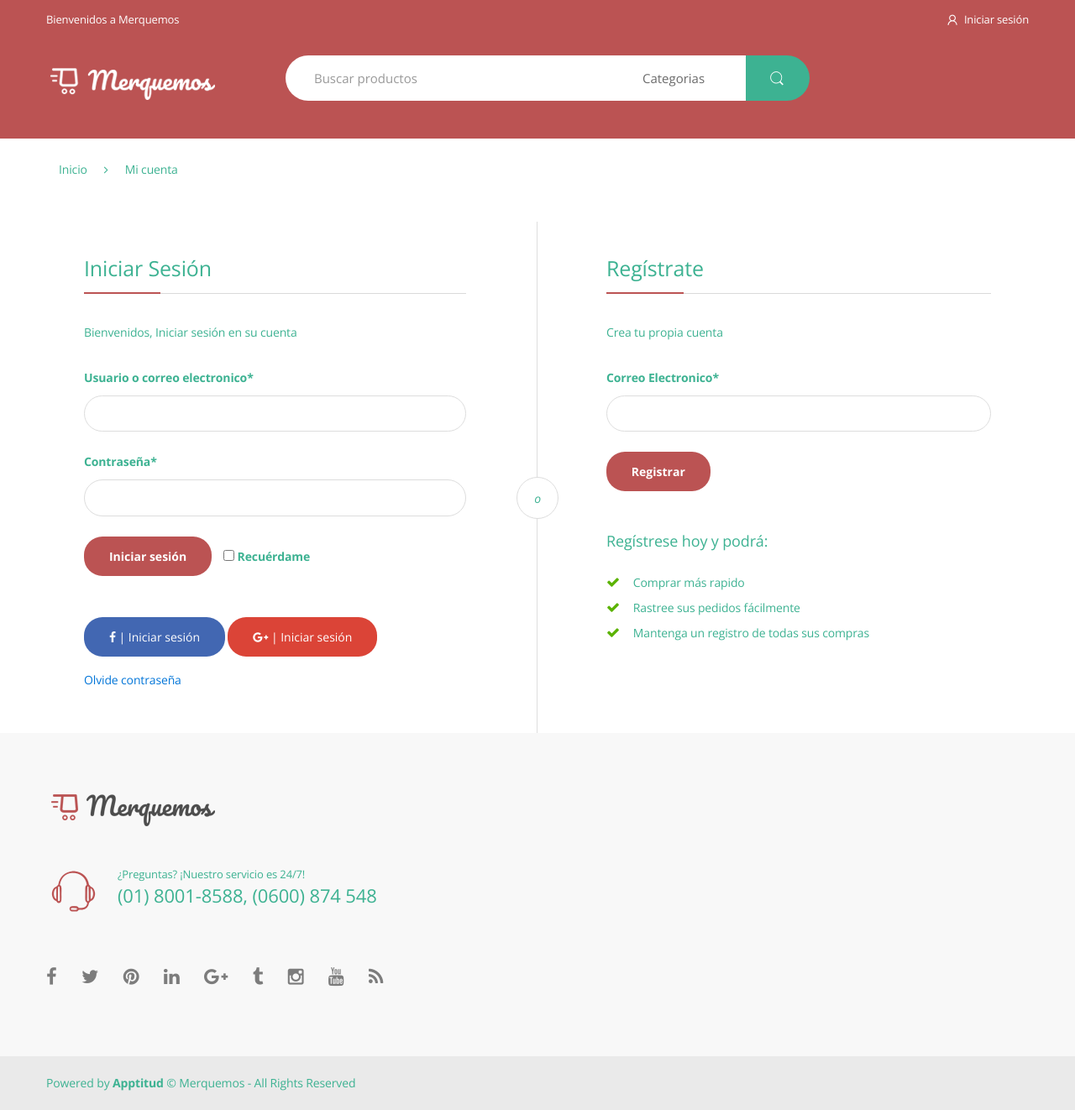
After one commit to dmontoya1/merquemos, a Django app: template merquemos/webclient/templates/auth/auth.html in a window 1280 px wide. The commit adds this page. Shown: the whole page at 84% size. Run offline with Django 3.2, Linux system fonts and the light colour scheme; the template is opened without the code that fills it, so the values that code supplies are empty; parts of the project's set-up code (start-up, migrations or seed data) failed here and were passed over; some libraries are stand-ins or nearby versions.

Commit message:
Add weblcient auth include

```diff
--- a/merquemos/merquemos/settings.py
+++ b/merquemos/merquemos/settings.py
@@ -26,7 +26,8 @@ DJANGO_APPS = [
     'django.contrib.sessions',
     'django.contrib.messages',
     'django.contrib.staticfiles',
-    'django.contrib.sites'
+    'django.contrib.sites',
+    'django.contrib.humanize'
 ]
 
 THIRD_PARTY_APPS = [
--- a/merquemos/merquemos/templates/webclient/base.html
+++ b/merquemos/merquemos/templates/webclient/base.html
@@ -38,7 +38,7 @@
                             {% if request.user.is_authenticated %}
                                 <li class="menu-item animate-dropdown"><a title="My Account" href="/"><i class="ec ec-user"></i>Mi cuenta</a></li>
                             {% else %}
-                                <li class="menu-item animate-dropdown"><a title="My Account" href="/"><i class="ec ec-user"></i>Iniciar sesión</a></li>
+                                <li class="menu-item animate-dropdown"><a title="My Account" href="{% url 'webclient:auth' %}"><i class="ec ec-user"></i>Iniciar sesión</a></li>
                             {% endif %}
                         </ul>
                     </nav>
--- a/merquemos/sales/views.py
+++ b/merquemos/sales/views.py
@@ -27,7 +27,7 @@ class CurrentOrderDetail(generics.ListAPIView):
         ('AC', 'Accepted'),
         ('CA', 'Canceled'),
         ('DE', 'Delivered')
-    Si el parámetro 'base_order' está presente, se creará una orden nueva en base a la orden con la llave primaria
+    Si el parámetro 'base_order' está presente, se creará una orden nueva con base a la orden con la llave primaria
     correspondiente al valor de 'base_order'. En éste último escenario, solo se crearán items cuando cada producto tenga
     stock disponible.
     """
--- a/merquemos/stock/admin.py
+++ b/merquemos/stock/admin.py
@@ -33,7 +33,7 @@ class InventoryInline(admin.StackedInline):
 
 class ProductAdmin(admin.ModelAdmin):
     icon = '<i class="material-icons">storage</i>'
-    list_display = ('code', 'name', 'brand', 'store', 'category', 'price', 'tax_percentage', 'size', 'stock_quantity')
+    list_display = ('sku', 'name', 'brand', 'store', 'category', 'price', 'tax_percentage', 'size', 'stock_quantity')
     readonly_fields = ('stock_quantity',)
     inlines = [
         InventoryInline,
--- a/merquemos/stock/serializers.py
+++ b/merquemos/stock/serializers.py
@@ -35,7 +35,7 @@ class ProductSerializer(serializers.ModelSerializer):
         model = Product
         fields = (
             'pk',
-            'code',
+            'sku',
             'name',
             'description',
             'price',
--- /dev/null
+++ b/merquemos/webclient/templates/auth/auth.html
@@ -0,0 +1,112 @@
+{% extends 'webclient/base.html' %}
+{% load static %}
+
+{% block content%}
+
+
+<div id="content" class="site-content" tabindex="-1">
+    <div class="container">
+
+        <nav class="woocommerce-breadcrumb" ><a href="home.html">Inicio</a><span class="delimiter"><i class="fa fa-angle-right"></i></span>Mi cuenta</nav><!-- .woocommerce-breadcrumb -->
+
+        <div id="primary" class="content-area">
+            <main id="main" class="site-main">
+                <article id="post-8" class="hentry">
+
+                    <div class="entry-content">
+                        <div class="woocommerce">
+                            <div class="customer-login-form">
+                                <span class="or-text">o</span>
+
+                                <div class="col2-set" id="customer_login">
+
+                                    <div class="col-1">
+
+
+                                        <h2>Iniciar Sesión</h2>
+
+                                        <form method="post" class="login" action="{% url 'webclient:auth' %}">
+
+                                            {% csrf_token %}
+
+                                            <p class="before-login-text">Bienvenidos, Iniciar sesión en su cuenta</p>
+
+                                            <p class="form-row form-row-wide">
+                                                <label for="username">Usuario o correo electronico<span class="required">*</span></label>
+                                                <input type="text" class="input-text" name="username" id="username" value="" />
+                                            </p>
+
+                                            <p class="form-row form-row-wide">
+                                                <label for="password">Contraseña<span class="required">*</span></label>
+                                                <input class="input-text" type="password" name="password" id="password" />
+                                            </p>
+
+                                            <p class="form-row">
+                                                <input class="button" type="submit" value="Iniciar sesión" name="login">
+                                                <label for="rememberme" class="inline"><input name="rememberme" type="checkbox" id="rememberme" value="forever" /> Recuérdame</label>
+                                            </p>
+
+                                            <p class="form-row">
+                                                <div class="btn-group">
+                                                    <button type="submit" class="buttonfacebook">
+                                                        <span class="fa fa-facebook"></span> | Iniciar sesión
+                                                    </button>
+
+                                                    <button type="submit" class="buttongoogle">
+                                                        <span class="fa fa-google-plus"></span> | Iniciar sesión
+                                                    </button>
+                                                </div>
+                                            </p>
+
+                                            <p class="lost_password"><a href="/">Olvide contraseña</a></p>
+
+                                        </form>
+
+
+                                    </div><!-- .col-1 -->
+
+                                    <div class="col-2">
+
+                                        <h2>Regístrate</h2>
+
+                                        <form method="post" class="register" action="{% url 'webclient:auth' %}">
+
+                                            {% csrf_token %}
+
+                                            <p class="before-register-text">Crea tu propia cuenta</p>
+
+                                            <p class="form-row form-row-wide">
+                                                <label for="reg_email">Correo Electronico<span class="required">*</span></label>
+                                                <input type="email" class="input-text" name="email" id="reg_email" value="" />
+                                            </p>
+
+                                            <p class="form-row"><input type="submit" class="button" name="register" value="Registrar" /></p>
+
+                                            <div class="register-benefits">
+                                                <h3>Regístrese hoy y podrá:</h3>
+                                                <ul>
+                                                    <li>Comprar más rapido</li>
+                                                    <li>Rastree sus pedidos fácilmente</li>
+                                                    <li>Mantenga un registro de todas sus compras</li>
+                                                </ul>
+                                            </div>
+
+                                        </form>
+
+                                    </div><!-- .col-2 -->
+
+                                </div><!-- .col2-set -->
+
+                            </div><!-- /.customer-login-form -->
+                        </div><!-- .woocommerce -->
+                    </div><!-- .entry-content -->
+
+                </article><!-- #post-## -->
+
+            </main><!-- #main -->
+        </div><!-- #primary -->
+
+    </div><!-- .col-full -->
+</div><!-- #content -->
+
+{% endblock %}
--- a/merquemos/webclient/templates/home/store_select.html
+++ b/merquemos/webclient/templates/home/store_select.html
@@ -43,7 +43,7 @@
                             <div class="col-xs-12 col-md-3">
                                 <figure class="wpb_wrapper vc_figure outer-bottom-xs">
                                     <div class="vc_single_image-wrapper">
-                                        <a href="/{{store.city.name}}/{{store.slug}}">
+                                        <a href="/stores/{{store.city.name}}/{{store.slug}}">
                                             <img src="{{store.logo.url}}" data-echo="{{store.logo.url}}" class="img-responsive" alt="">
                                         </a>
                                     </div>
--- a/merquemos/webclient/urls.py
+++ b/merquemos/webclient/urls.py
@@ -1,7 +1,9 @@
 from django.conf.urls import url, include
-from .views import HomePageView, StoreView
+from .views import HomePageView, StoreView, ProductView, AuthView
 
 urlpatterns = [
     url(r'^$', HomePageView.as_view(), name="home"),
-    url(r'^(?P<city>[\w-]+)/(?P<slug>[\w-]+)$', StoreView.as_view(), name='store'),
+    url(r'^auth/$', AuthView.as_view(), name="auth"),
+    url(r'^stores/(?P<city>[\w-]+)/(?P<slug>[\w-]+)/$', StoreView.as_view(), name='store'),
+    url(r'^stores/(?P<store_city>[\w-]+)/(?P<store_slug>[\w-]+)/products/(?P<slug>[\w-]+)/$', ProductView.as_view(), name='product'),
 ]
```
Also changed, not shown: merquemos/stock/models.py (+6 -1 lines), merquemos/webclient/templates/home/store_detail.html (+40 -4 lines), merquemos/webclient/templates/product/product_detail.html (added, +77 -0 lines), merquemos/webclient/views.py (+19 -1 lines), merquemos/merquemos/static/img/slider_01.JPG (added), merquemos/stock/migrations/0015_auto_20170927_1112.py (added), merquemos/webclient/templates/auth/signup.html (added), merquemos/webclient/templates/user/profile.html (added).
